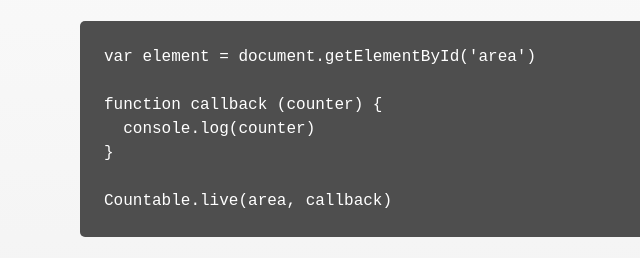
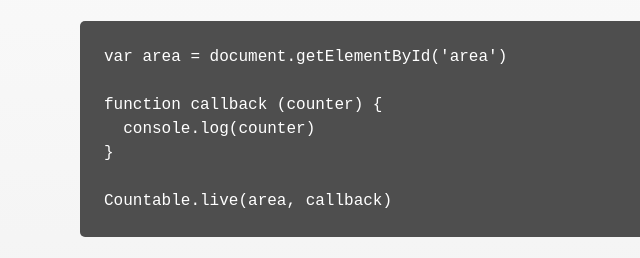
Before and after one commit to RadLikeWhoa/Countable, a website: page index.html in a window 1280 px wide. Shown: the part 1458-1716 px from the top of the page, 160-800 px from the left. Drawn offline with Linux system fonts and the light colour scheme; a web font is replaced by a local one.

Commit message:
typo fix

```diff
--- a/index.html
+++ b/index.html
@@ -67,7 +67,7 @@
     <section class="light-section">
       <div class="wrap">
         <p>Countable offers an easy to understand API. With a single method call you can enable live paragraph-, word- and character-counting on a given HTML element.</p>
-        <pre><code>var element = document.getElementById('area')
+        <pre><code>var area = document.getElementById('area')
 
 function callback (counter) {
   console.log(counter)
```
